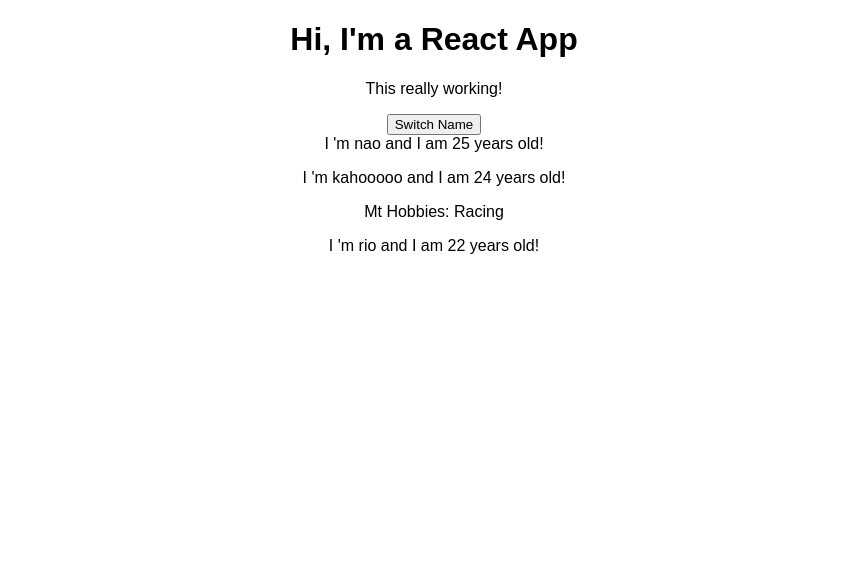
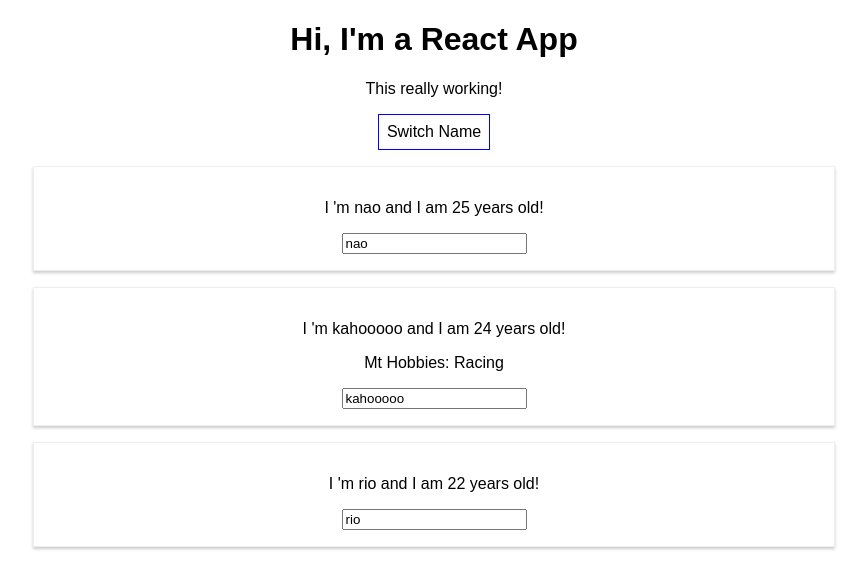
Before and after one commit to naoyasu3/react-study, a React (Create React App) app: page / in a window 1280 px wide. Shown: the top 588 px of the page, without its empty margins (206-1073 px from the left). Built offline with nearby package versions, Linux system fonts and the light colour scheme.

Commit message:
基礎的な使い方

```diff
--- a/src/App.css
+++ b/src/App.css
@@ -1,33 +1,3 @@
 .App {
   text-align: center;
 }
-
-.App-logo {
-  animation: App-logo-spin infinite 20s linear;
-  height: 80px;
-}
-
-.App-header {
-  background-color: #222;
-  height: 150px;
-  padding: 20px;
-  color: white;
-}
-
-.App-title {
-  font-size: 1.5em;
-}
-
-.App-intro {
-  font-size: large;
-}
-
-@keyframes App-logo-spin {
-  from {
-    transform: rotate(0deg);
-  }
-
-  to {
-    transform: rotate(360deg);
-  }
-}
--- a/src/App.js
+++ b/src/App.js
@@ -12,37 +12,53 @@
     otherState: "some other value",
   };
 
-  seitchNameHandler = () => {
+  switchNameHandler = (newName) => {
     //Don't DO this!!: fthis.state.persons[0].name = "naooooooooo!!!!";
     this.setState({
       persons: [
-        { name: "naooooo", age: 25 },
+        { name: newName, age: 25 },
         { name: "kahooooo", age: 24 },
         { name: "rio", age: 22 },
       ],
     });
   };
 
+  nameChangeHandler = (event) => {
+    this.setState({
+      persons: [
+        { name: "nao", age: 25 },
+        { name: event.target.value, age: 24 },
+        { name: "rio", age: 22 },
+      ],
+    });
+  };
+
   render() {
+    const style = {
+      backgroundColor: "white",
+      font: "inherit",
+      border: "1px solid blue",
+      padding: "8px",
+      cursor: "pointer",
+    };
+
     return (
       <div className="App">
         <h1>Hi, I'm a React App</h1>
         <p>This really working!</p>
-        <button onClick={this.seitchNameHandler}>Switch Name</button>
-        <Person
-          name={this.state.persons[0].name}
-          age={this.state.persons[0].age}
-        />
+        <button style={style} onClick={() => this.switchNameHandler("noayasudelax")}>
+          Switch Name
+        </button>
+        <Person name={this.state.persons[0].name} age={this.state.persons[0].age} />
         <Person
           name={this.state.persons[1].name}
           age={this.state.persons[1].age}
+          click={this.switchNameHandler.bind(this, "nao!!!!")}
+          changed={this.nameChangeHandler}
         >
           Mt Hobbies: Racing
         </Person>
-        <Person
-          name={this.state.persons[2].name}
-          age={this.state.persons[2].age}
-        />
+        <Person name={this.state.persons[2].name} age={this.state.persons[2].age} />
       </div>
     );
   }
--- /dev/null
+++ b/src/Person/Person.css
@@ -0,0 +1,8 @@
+.Person {
+  width: 60%;
+  margin: 16px auto;
+  border: 1px solid #eee;
+  box-shadow: 0 2px 3px #ccc;
+  padding: 16px;
+  text-align: center;
+}
--- a/src/Person/Person.js
+++ b/src/Person/Person.js
@@ -1,12 +1,15 @@
 import React from "react";
+
+import './Person.css';
 
 const person = (props) => {
   return (
-    <div>
-      <div>
+    <div className="Person">
+      <p onClick={props.click}>
         I 'm {props.name} and I am {props.age} years old!
-        <p>{props.children}</p>
-      </div>
+      </p>
+      <p>{props.children}</p>
+      <input type="text" onChange={props.changed} value={props.name} />
     </div>
   );
 };
```
Also changed, not shown: 1 other file (tests, documents, lock files or other folders).
